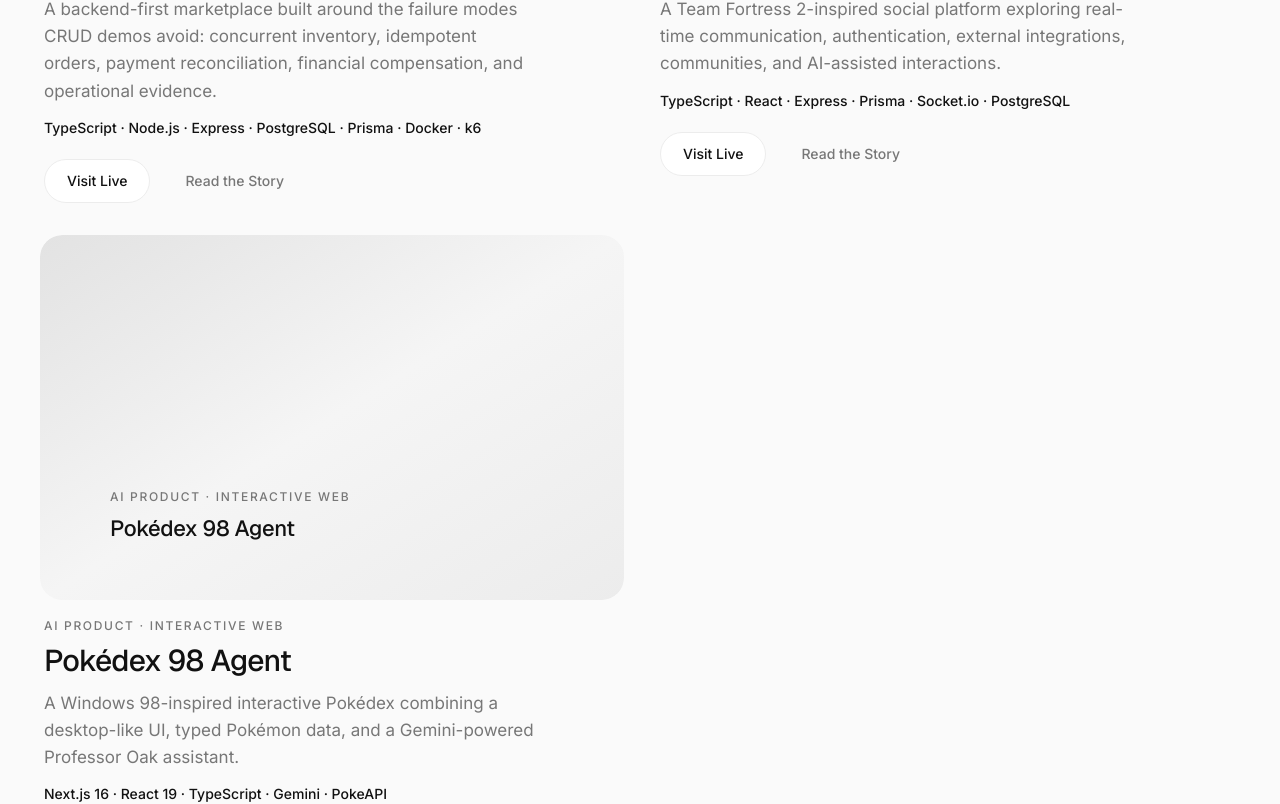
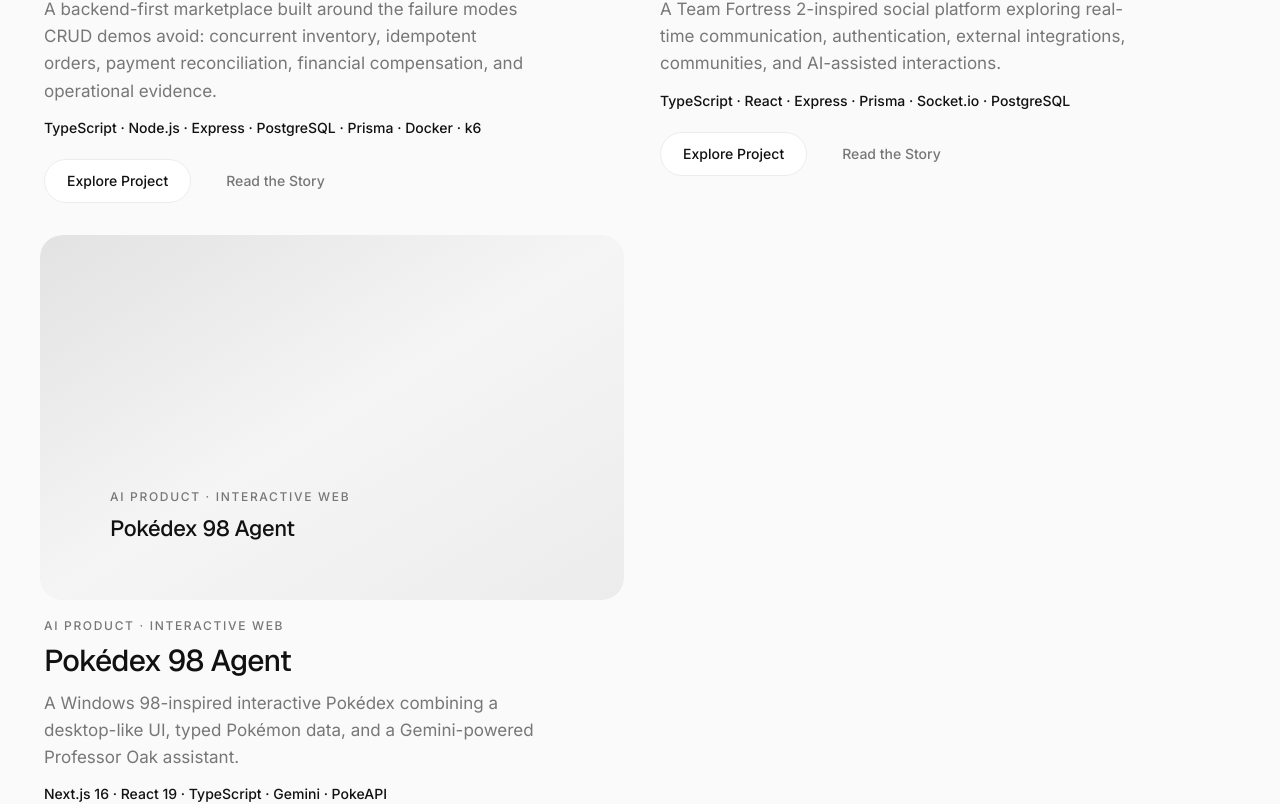
Before and after one commit to Bruno2K/bruno-portfolio, a Next.js app: page / in a window 1280 px wide. Shown: the part 3817-4621 px from the top of the page. Built offline with nearby package versions, Linux system fonts and the light colour scheme.

Commit message:
content: make project CTA accurate for live apps and repositories

```diff
--- a/src/components/ui/project-card.tsx
+++ b/src/components/ui/project-card.tsx
@@ -32,7 +32,7 @@ export function ProjectCard({ project }: { project: Project }) {
         <p className="text-ink text-[14px] font-medium">{project.stack}</p>
         <div className="mt-2 flex flex-wrap gap-3">
           <Button href={project.liveUrl} variant="secondary" external>
-            Visit Live
+            Explore Project
           </Button>
           <Button href={`/projects/${project.slug}`} variant="ghost">
             Read the Story
```
